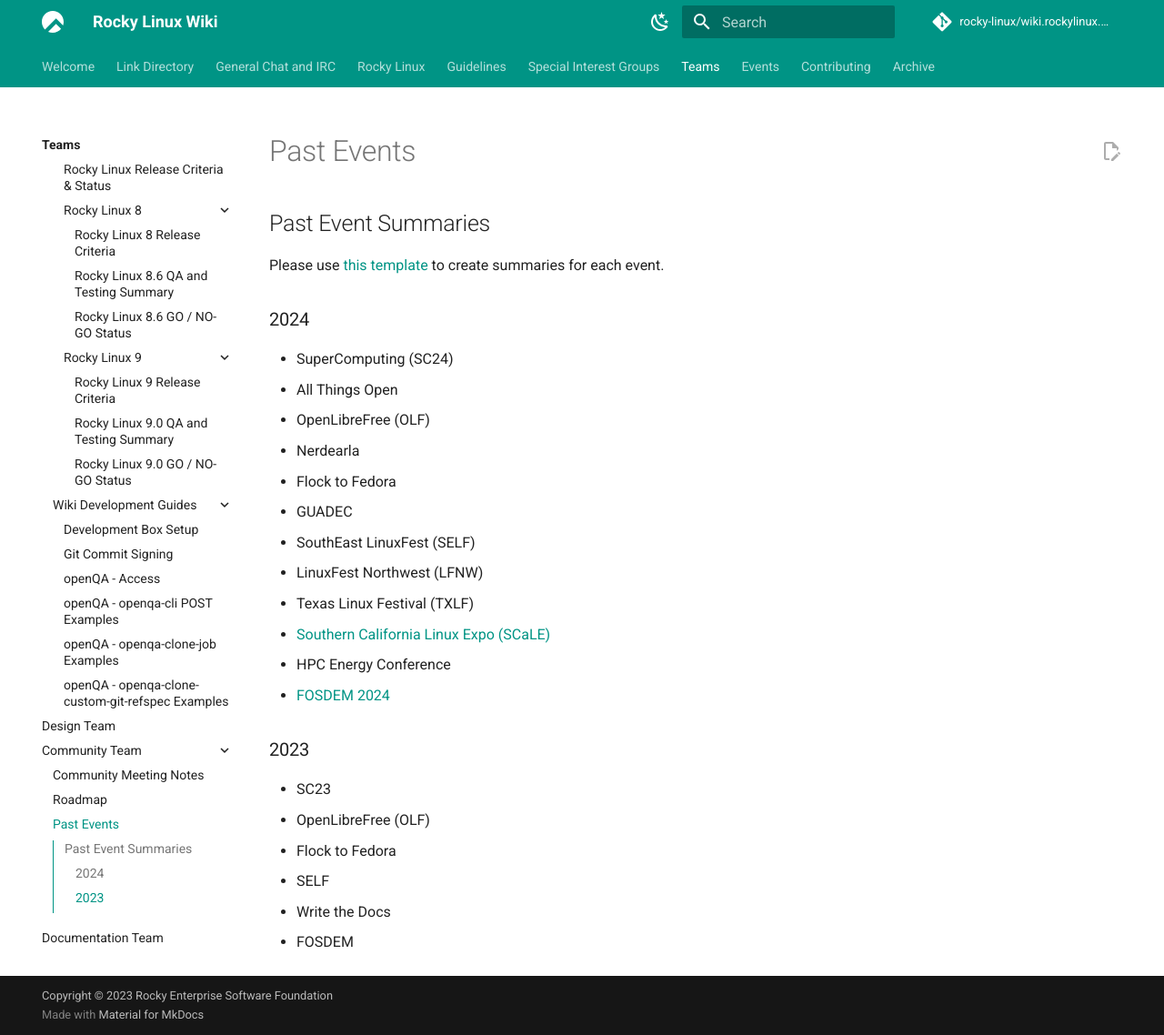
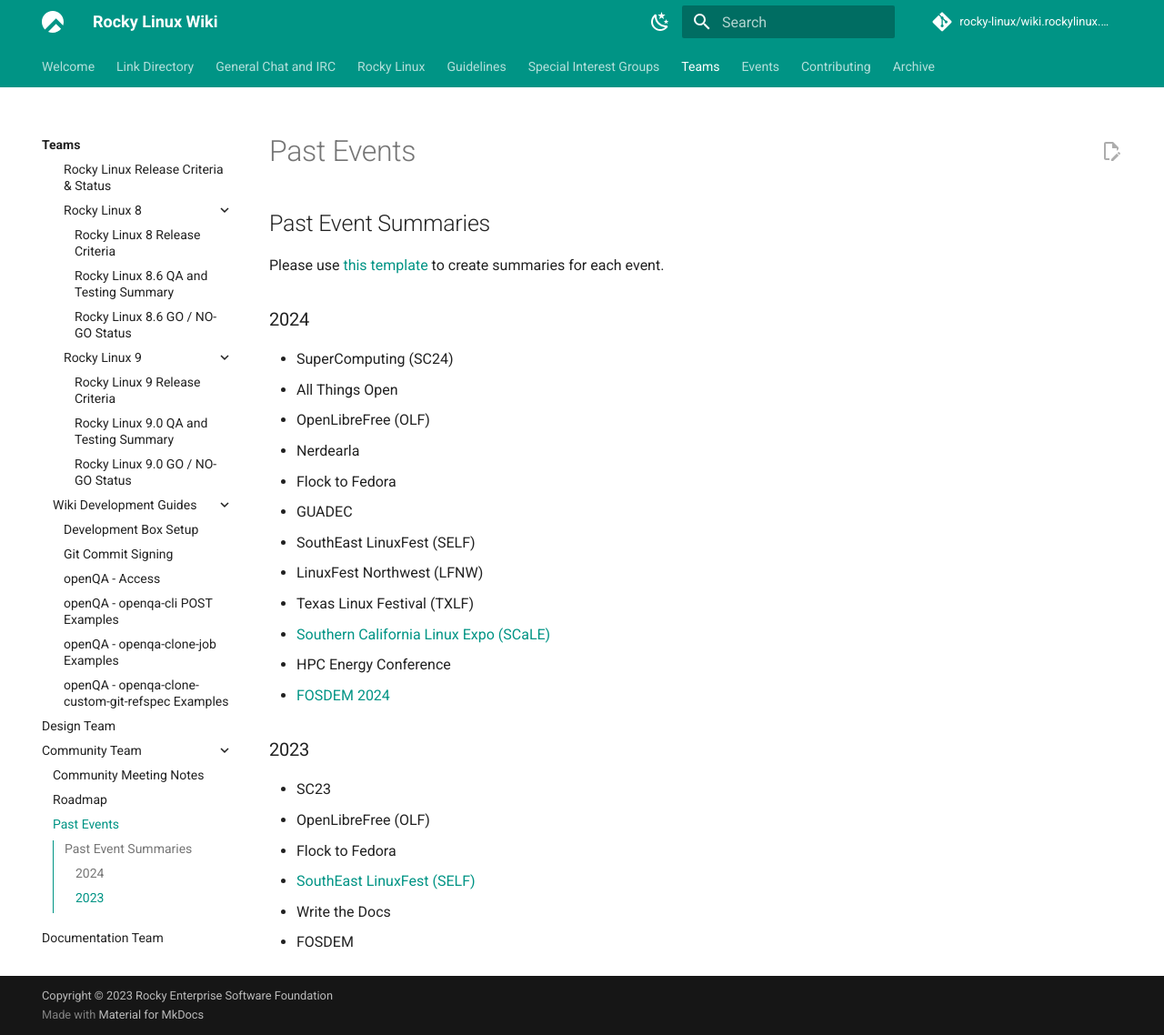
Before and after one commit to rocky-linux/wiki.rockylinux.org, an MkDocs documentation site: the page built from docs/team/community/past-events.md, in a window 1280 px wide and 1138 px high. Shown: the whole window at 91% size. Built offline with MkDocs 1.6.1 and Material for MkDocs 9.7.7, drawn with Linux system fonts in a browser that asks for light colours; comment, search, counter and statistics services are not loaded.

Commit message:
Update past-events.md
made a mistake with my first attempt. trying to add a link of the 2023 SELF report to the past events doc

```diff
--- a/docs/team/community/past-events.md
+++ b/docs/team/community/past-events.md
@@ -22,6 +22,6 @@
 - SC23
 - OpenLibreFree (OLF)
 - Flock to Fedora
-- SELF
+- [SouthEast LinuxFest (SELF)](event-reports/23SELF.md)
 - Write the Docs
 - FOSDEM
```
